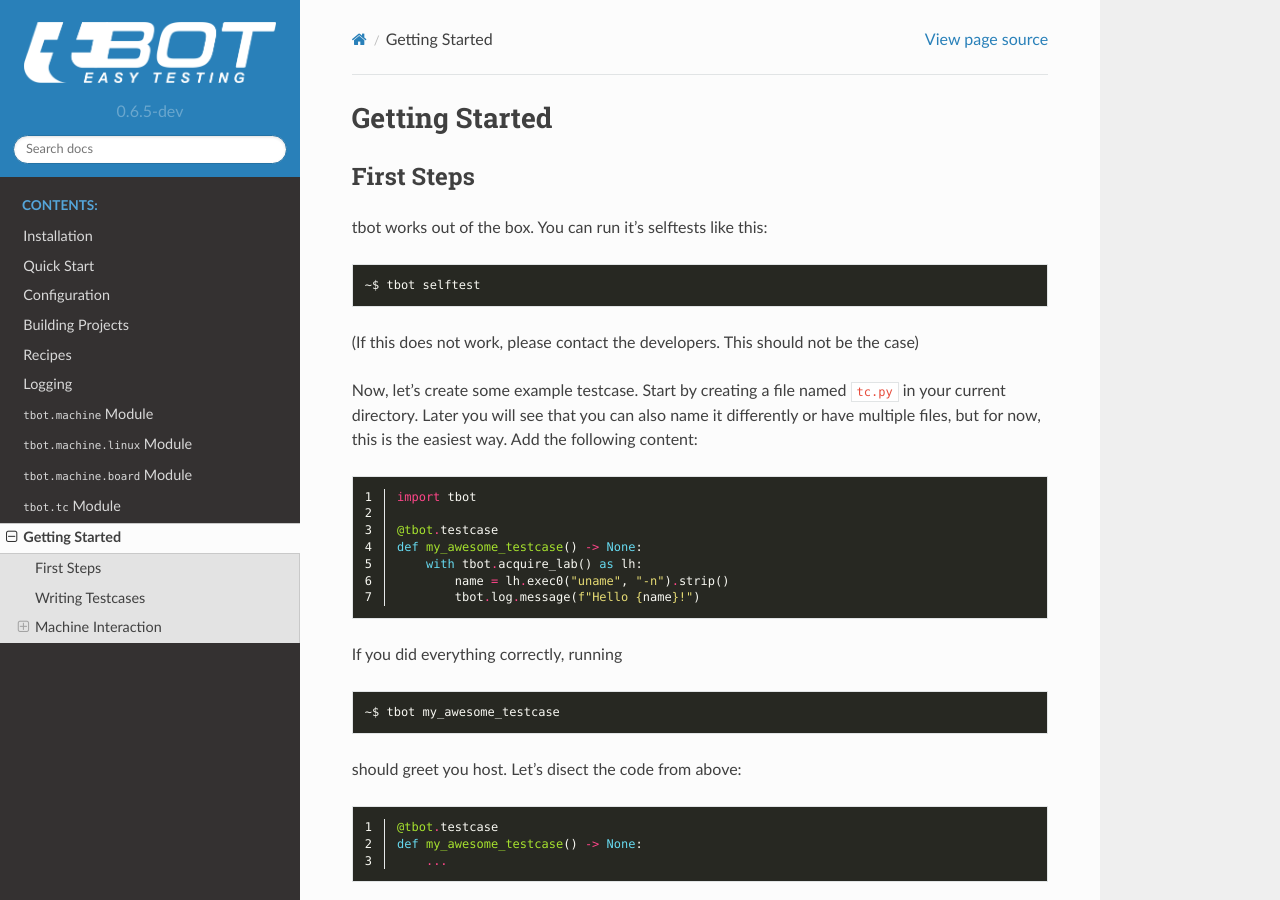
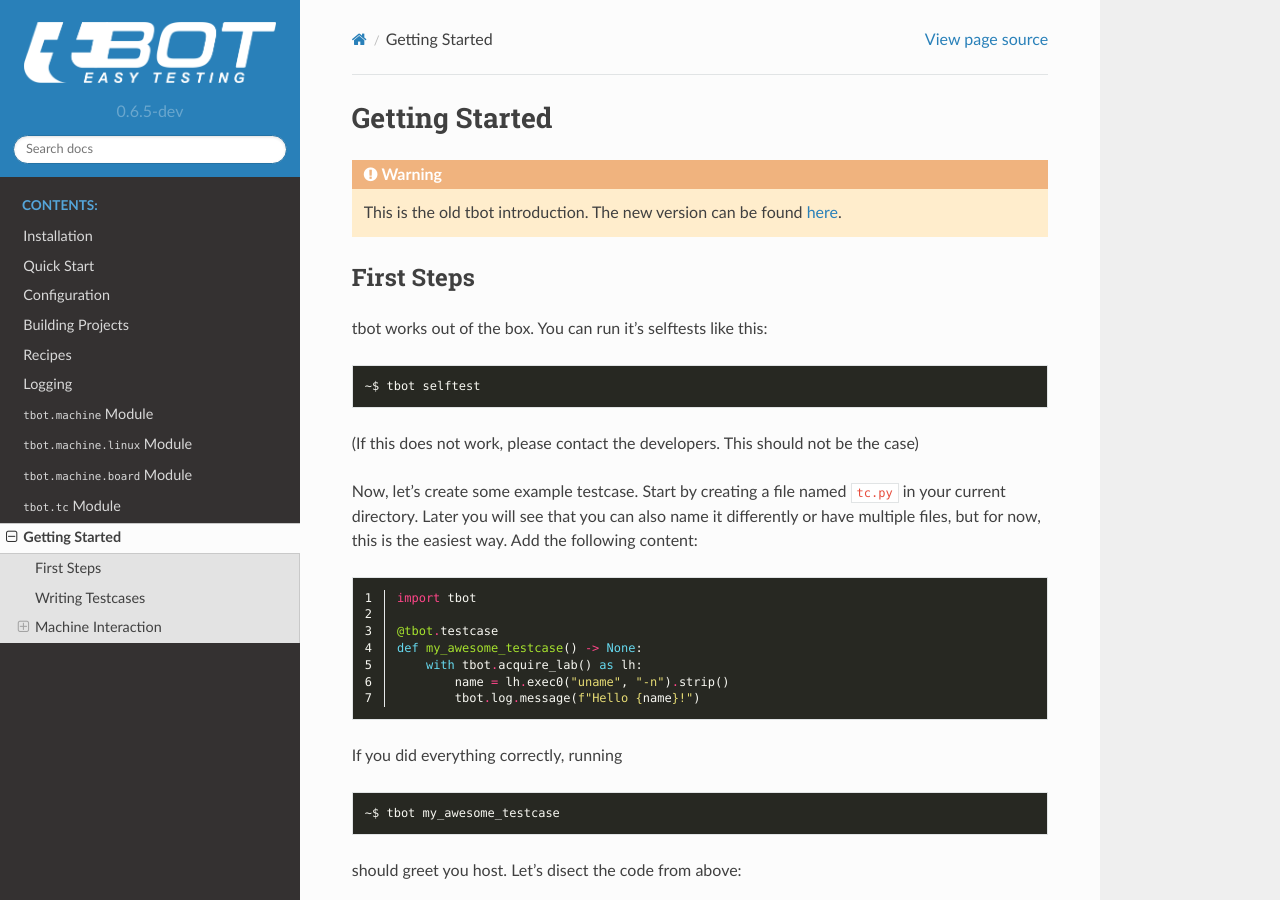
Before and after one commit to Rahix/tbot, a Sphinx documentation site: the page built from doc/getting-started.rst, in a window 1280 px wide and 900 px high. Built offline with Sphinx 7.4.7 and the Read the Docs theme 2.0.0, drawn with Linux system fonts in a browser that asks for light colours; pages that are not in the unit, such as notebooks, are missing from menus.

Commit message:
doc: Deprecate old guide
Signed-off-by: Harald Seiler <hws@denx.de>

```diff
--- a/doc/getting-started.rst
+++ b/doc/getting-started.rst
@@ -3,6 +3,10 @@
 
 Getting Started
 ===============
+
+.. warning::
+    This is the old tbot introduction.  The new version can be found
+    :ref:`here <quickstart>`.
 
 First Steps
 -----------
--- a/doc/quickstart.rst
+++ b/doc/quickstart.rst
@@ -1,5 +1,7 @@
 .. highlight:: guess
    :linenothreshold: 3
+
+.. _quickstart:
 
 Quick Start
 ===========
```
Also changed, not shown: CHANGELOG.md (+1 -0 lines).
